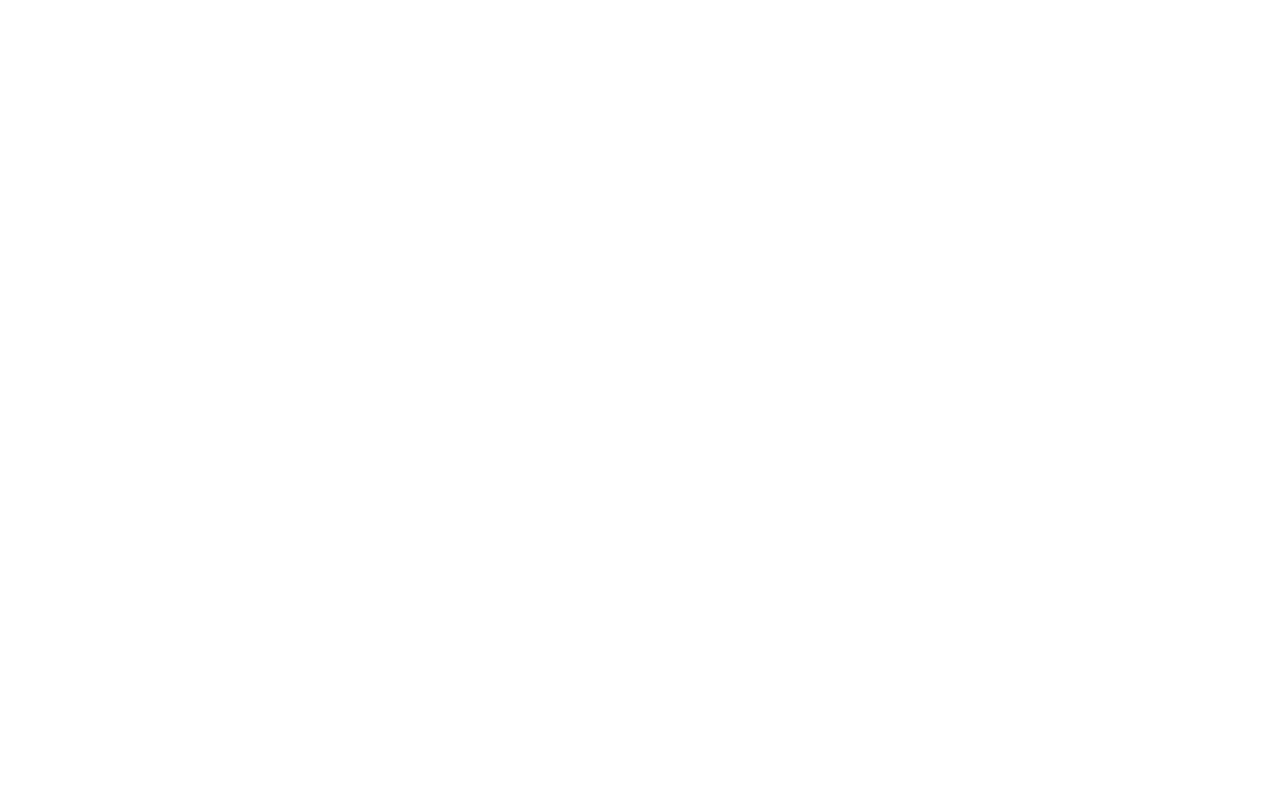
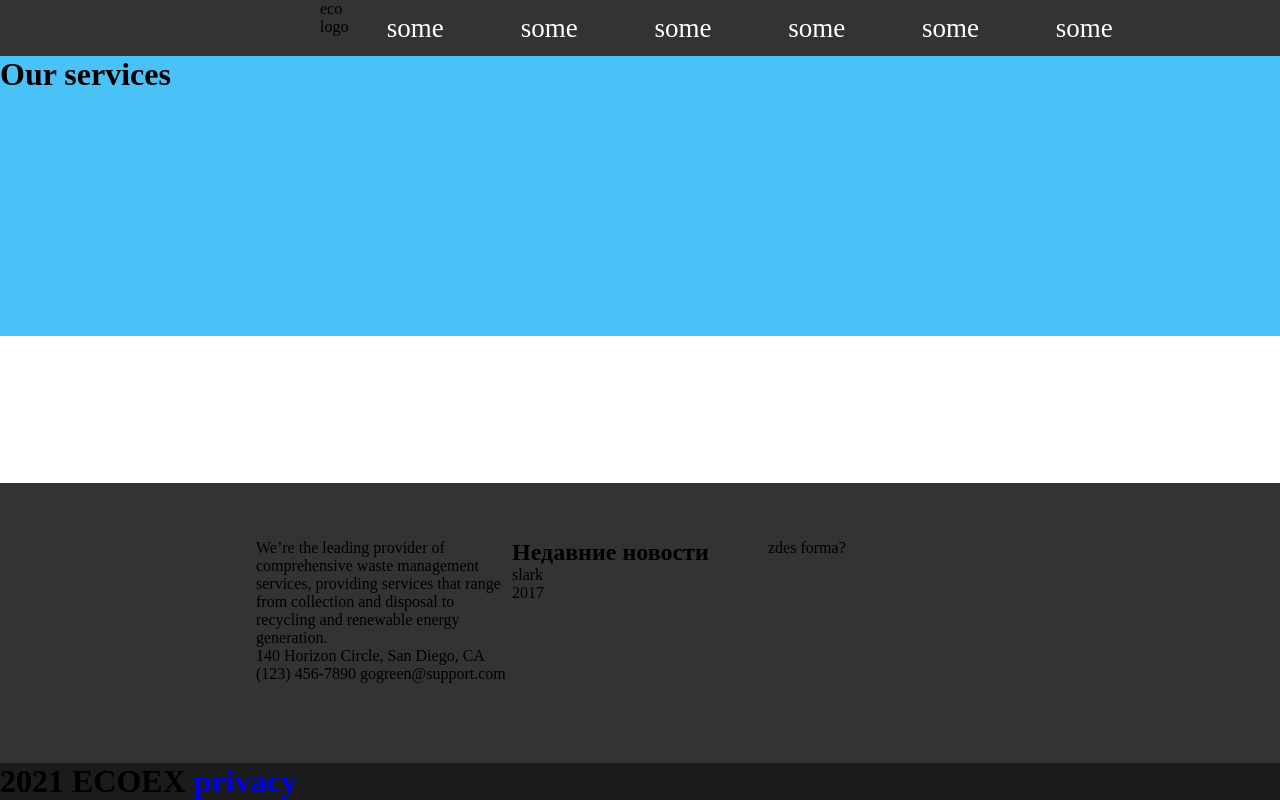
Before and after one commit to allldo/ecoex_fresh, a Django app: page / in a window 1280 px wide. Before the commit the page is empty. Run offline with Django 3.2, Linux system fonts and the light colour scheme.

Commit message:
html css

```diff
--- a/ecology_full_new/urls.py
+++ b/ecology_full_new/urls.py
@@ -15,8 +15,10 @@ Including another URLconf
 """
 from django.contrib import admin
 from django.urls import path, include
-
+from django.conf import settings
+from django.conf.urls.static import static
 urlpatterns = [
     path('admin/', admin.site.urls),
-    path('', include('landing.urls', namespace='landing')),
-]
+    path('', include(("landing.urls", 'landing'), namespace='landing')),
+
+] + static(settings.STATIC_URL, document_root=settings.STATIC_ROOT)
--- /dev/null
+++ b/static/css/base.css
@@ -0,0 +1,61 @@
+*{
+    margin: 0;
+    padding: 0;
+}
+a{
+    text-decoration: none;
+}
+body{
+      display:flex;
+  flex-direction:column;
+    height:100vh; margin:0;
+}
+header{
+    display: flex;
+    flex-direction: row;
+    background-color: #333333;
+    height: 7vh;
+}
+.LogoImg{
+    margin-left: 25vw;
+}
+.TextHeaderHorizontal{
+    display: flex;
+    margin-right: 15vw;
+}
+.P_header{
+    font-size: 27px;
+    margin: auto 3vw;
+
+}
+.P_header>a{
+    color: white;
+}
+.P_header>a:hover{
+    color: #62FF75;
+}
+
+/*
+Footer part
+*/
+
+.UnderFooter{
+background-color: #1b1b1b;
+}
+footer{
+     background-color: #333333;
+    margin-top: auto;
+}
+.Footer{
+    display: flex;
+    width: 60vw;
+    height: 35vh;
+    margin: 0 auto;
+
+}
+.LeftSideFooter, .MiddleSideFooter, .RightSideFooter{
+    display: flex;
+    flex-direction: column;;
+    width: 25vw;
+    margin-top: 7vh;
+}
--- /dev/null
+++ b/static/css/main_page.css
@@ -0,0 +1,10 @@
+.ServicesBlock{
+    background-color: #4ac1f7;
+    height: 35vh;
+}
+.ServiceItem{
+
+}
+.ServicesGrid{
+
+}
--- a/templates/base.html
+++ b/templates/base.html
@@ -1,14 +1,56 @@
 <!DOCTYPE html>
+{% load static %}
 <html lang="en">
 <head>
 {% block head %}
 {% endblock head %}
+<link rel="stylesheet" href="{% static 'css/base.css' %}">
     <meta charset="UTF-8">
     <title>{% block title %}{% endblock title %}</title>
 </head>
 <body>
+<header>
+    <div class="LogoImg">eco logo</div>
+    <div class="TextHeaderHorizontal">
+        <p class="P_header"><a href="https://google.com">some</a></p>
+        <p class="P_header"><a href="https://google.com">some</a></p>
+        <p class="P_header"><a href="https://google.com">some</a></p>
+        <p class="P_header"><a href="https://google.com">some</a></p>
+        <p class="P_header"><a href="https://google.com">some</a></p>
+        <p class="P_header"><a href="https://google.com">some</a></p>
+
+    </div>
+</header>
+
 {% block content %}
 {% endblock content %}
+<footer>
+    <div class="Footer">
+        <div class="LeftSideFooter">
+            <div class="FooterLogoImg"></div>
+            <p class="DescripFooter">We’re the leading provider of comprehensive waste management services, providing services that range from collection and disposal to recycling and renewable energy generation.
+
+</p>
+            <p class="LocationFooter">140 Horizon Circle, San Diego, CA
+
+(123) 456-7890
+
+<a class="EmailFooter">gogreen@support.com</a></p>
+        </div>
+        <div class="MiddleSideFooter">
+            <h2>Недавние новости</h2>
+            <div>
+                <a class="NewsDesc">slark</a>
+                <p class="NewsDate">2017</p>
+            </div>
+        </div>
+        <div class="RightSideFooter">zdes forma?</div>
+
+    </div>
+    <div class="UnderFooter">
+        <h1>2021 ECOEX <a href="https://google.com">privacy</a></h1>
+    </div>
+</footer>
 {% block extra_js %}
 {% endblock extra_js %}
 </body>
--- a/templates/landing/main_page.html
+++ b/templates/landing/main_page.html
@@ -1,6 +1,20 @@
 {% extends 'base.html' %}
+{% load static %}
 {% block  title %}
 
 {% endblock title %}
+{% block head %}
+    <link rel="stylesheet" href="{% static 'css/main_page.css' %}">
+{% endblock head %}
 {% block content %}
+    <div class="ServicesBlock">
+    <h1>Our services</h1>
+    <div class="ServicesGrid">
+        <div class="ServiceItem">
+            <div class="ServiceItem_img"></div>
+            <h2 class="ServiceItem_h2"></h2>
+            <p class="ServiceItem_p"></p>
+        </div>
+    </div>
+    </div>
 {% endblock content %}
```
Also changed, not shown: ecology_full_new/settings.py (+6 -1 lines), db.sqlite3 (added).
